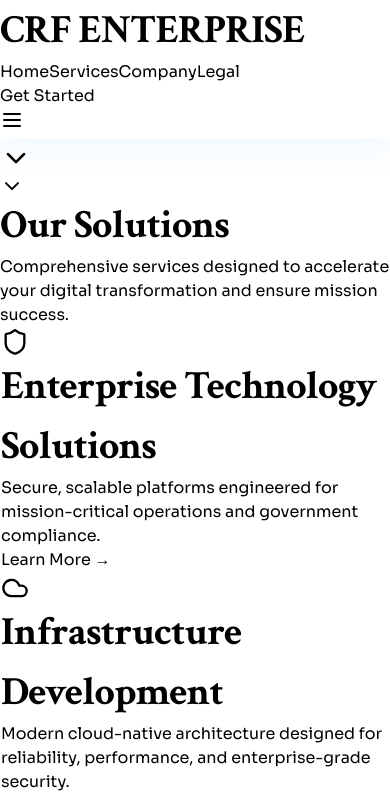
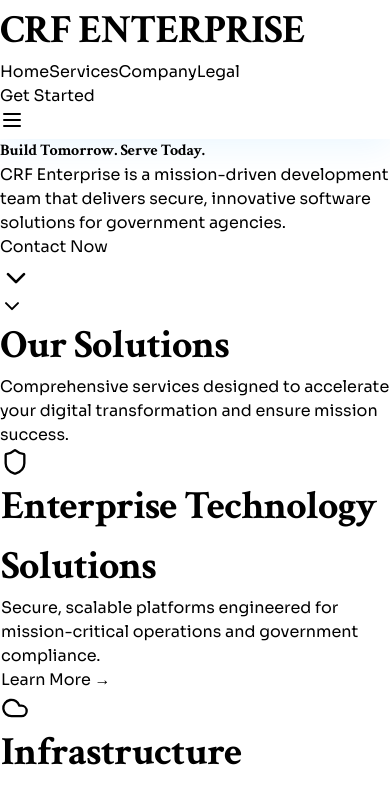
Before and after one commit to rmrzlegacy-commits/v0-crfenterprise, a React (Vite) app in the folder client/: page / in a window 390 px wide. Shown: the top 795 px of the page. Built offline with nearby package versions, Linux system fonts and the light colour scheme; grey boxes are pictures that could not be loaded.

Commit message:
feat: complete Hero component with centered content and responsive design\n\nAdd main heading, subheading, and Contact Now button with sci-fi background.

```diff
--- a/client/src/components/Hero.tsx
+++ b/client/src/components/Hero.tsx
@@ -23,6 +23,35 @@ export default function Hero() {
         }}
       />
 
+      {/* Content Container */}
+      <motion.div
+        initial={{ opacity: 0, y: 20 }}
+        animate={{ opacity: 1, y: 0 }}
+        transition={{ duration: 0.8 }}
+        className="relative z-10 max-w-3xl mx-auto text-center flex flex-col items-center gap-8"
+      >
+        {/* Main Heading */}
+        <h1 className="text-4xl md:text-5xl lg:text-6xl font-bold text-foreground text-balance leading-tight">
+          Build Tomorrow. Serve Today.
+        </h1>
+
+        {/* Subheading */}
+        <p className="text-lg md:text-xl text-muted-foreground max-w-2xl text-balance leading-relaxed">
+          CRF Enterprise is a mission-driven development team that delivers
+          secure, innovative software solutions for government agencies.
+        </p>
+
+        {/* Contact Now Button */}
+        <motion.button
+          whileHover={{ scale: 1.05 }}
+          whileTap={{ scale: 0.95 }}
+          onClick={() => scrollToSection("contact")}
+          className="mt-4 px-8 py-3 bg-accent hover:bg-accent/90 text-accent-foreground font-semibold rounded-lg transition-colors"
+        >
+          Contact Now
+        </motion.button>
+      </motion.div>
+
       {/* Scroll Indicator */}
       <motion.div
         animate={{ y: [0, 10, 0] }}
```
Also changed, not shown: 2 other files (tests, documents, lock files or other folders).
